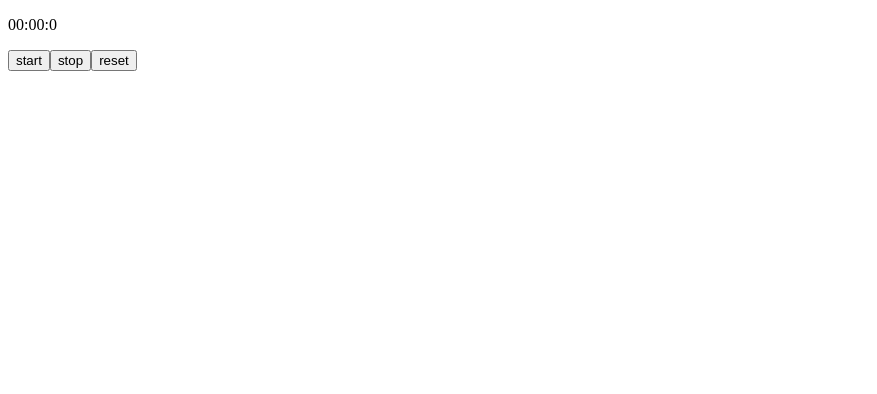
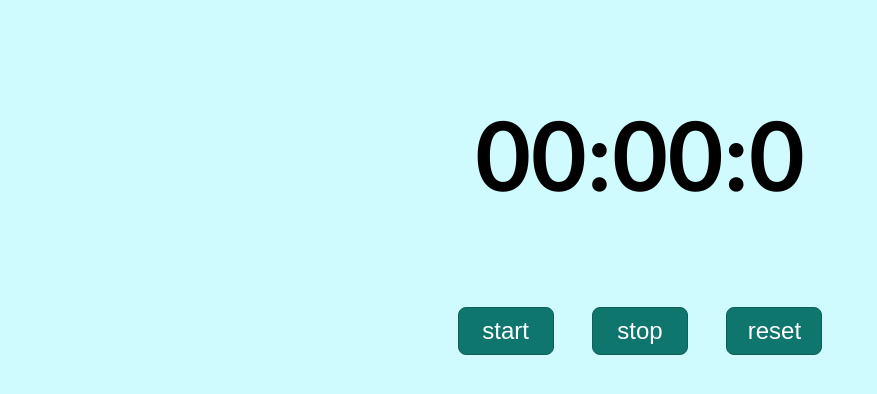
Before and after one commit to KatarzynaWerner1234/JS_05-main, a plain HTML site: page stopwatch/index.html in a window 1280 px wide. Shown: the whole page, without its empty margins (0-877 px from the left). Drawn offline with Linux system fonts and the light colour scheme.

Commit message:
added styles

```diff
--- a/stopwatch/css/main.css
+++ b/stopwatch/css/main.css
@@ -0,0 +1,31 @@
+body{
+    background-color: #cffafe;
+}
+
+#stopwatch-wrapper{
+    text-align: center;
+    font-family: Lato;
+}
+
+#timer{
+    font-weight: 700;
+    font-size: 6rem;
+}
+
+
+button{
+    display: inline-block;
+    width: 6rem;
+    height: 3rem;
+    font-size: 1.5rem;
+    color: #fff;
+    background-color: #0f766e;
+    border: solid 1px #115e59;
+    border-radius: 0.5rem;
+    margin: 0 1.2rem;
+
+}
+
+button:hover{
+    background-color: #0891b2;
+}
--- a/stopwatch/index.html
+++ b/stopwatch/index.html
@@ -4,8 +4,9 @@
   <meta charset="UTF-8">
   <meta http-equiv="X-UA-Compatible" content="IE=edge">
   <meta name="viewport" content="width=device-width, initial-scale=1.0">
-  <title>Document</title>
+  <title>Stoper</title>
 
+  <link href="https://fonts.googleapis.com/css2?family=Lato:wght@400;700&display=swap" rel="stylesheet">
   <link rel="stylesheet" href="./css/main.css">
   <script src="./js/main.js" defer></script>
 </head>
--- a/stopwatch/js/main.js
+++ b/stopwatch/js/main.js
@@ -53,13 +53,17 @@ btnStart.addEventListener('click', (e) => {
     clearInterval(interval);
     interval = setInterval(startTimer, 1_00);
     btnStart.innerText = 'start';
+    btnStart.classList.add('clicked');
 
 });
 
 btnStop.addEventListener('click', (e) => {
     clearInterval(interval);
-    btnStart.innerText = 'wznów';
-})
+    if (btnStart.classList.contains('clicked')) {
+        btnStart.innerText = 'wznów';
+    }
+    btnStart.classList.remove('clicked');
+});
 
 btnReset.addEventListener('click', (e) => {
     clearInterval(interval);
@@ -97,7 +101,6 @@ const startTimer = () => {
 
     if (seconds > 9) {
         secondsDisplay.innerText = seconds;
-
     }
 
     if (seconds > 59) {
```
